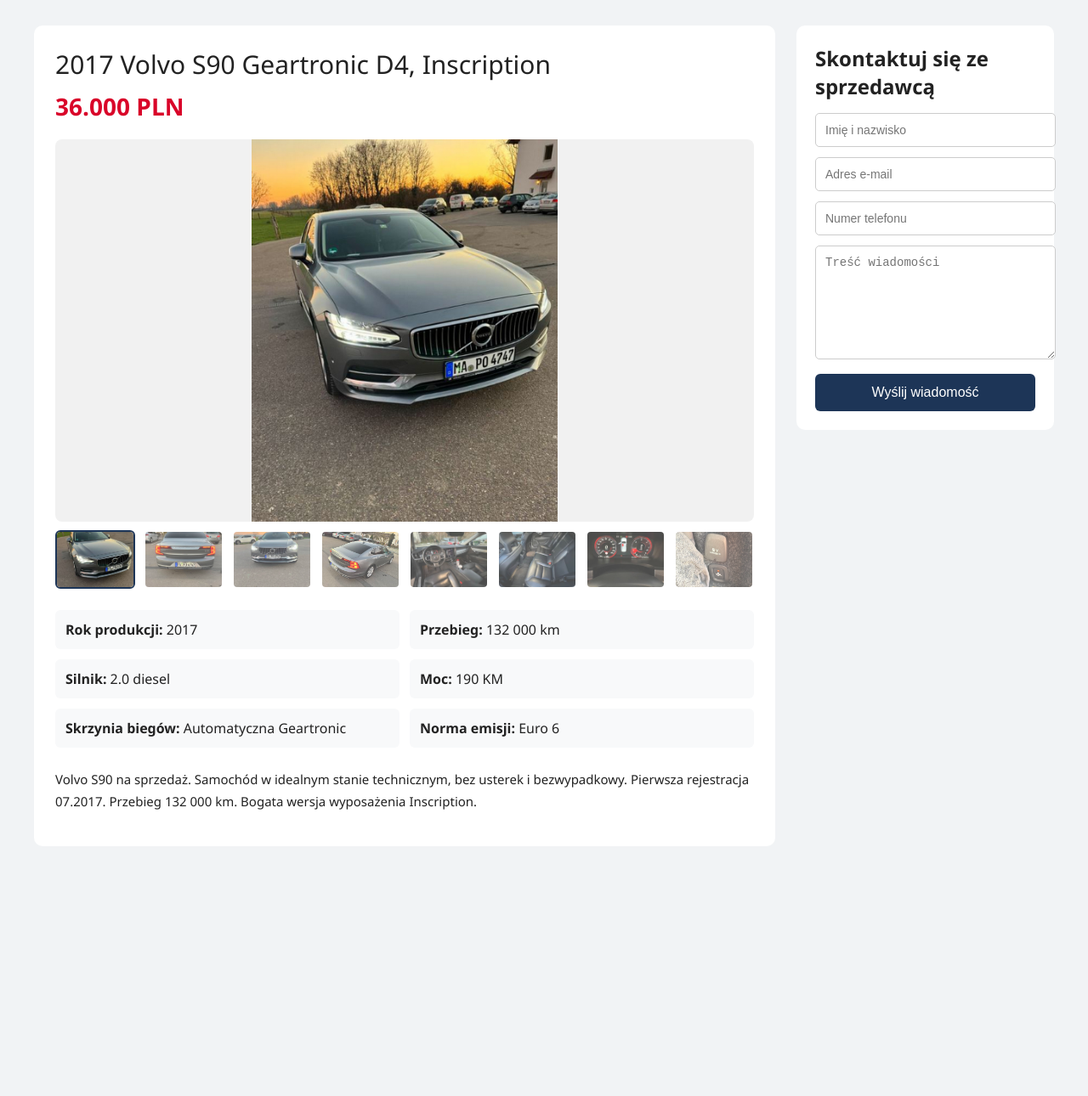
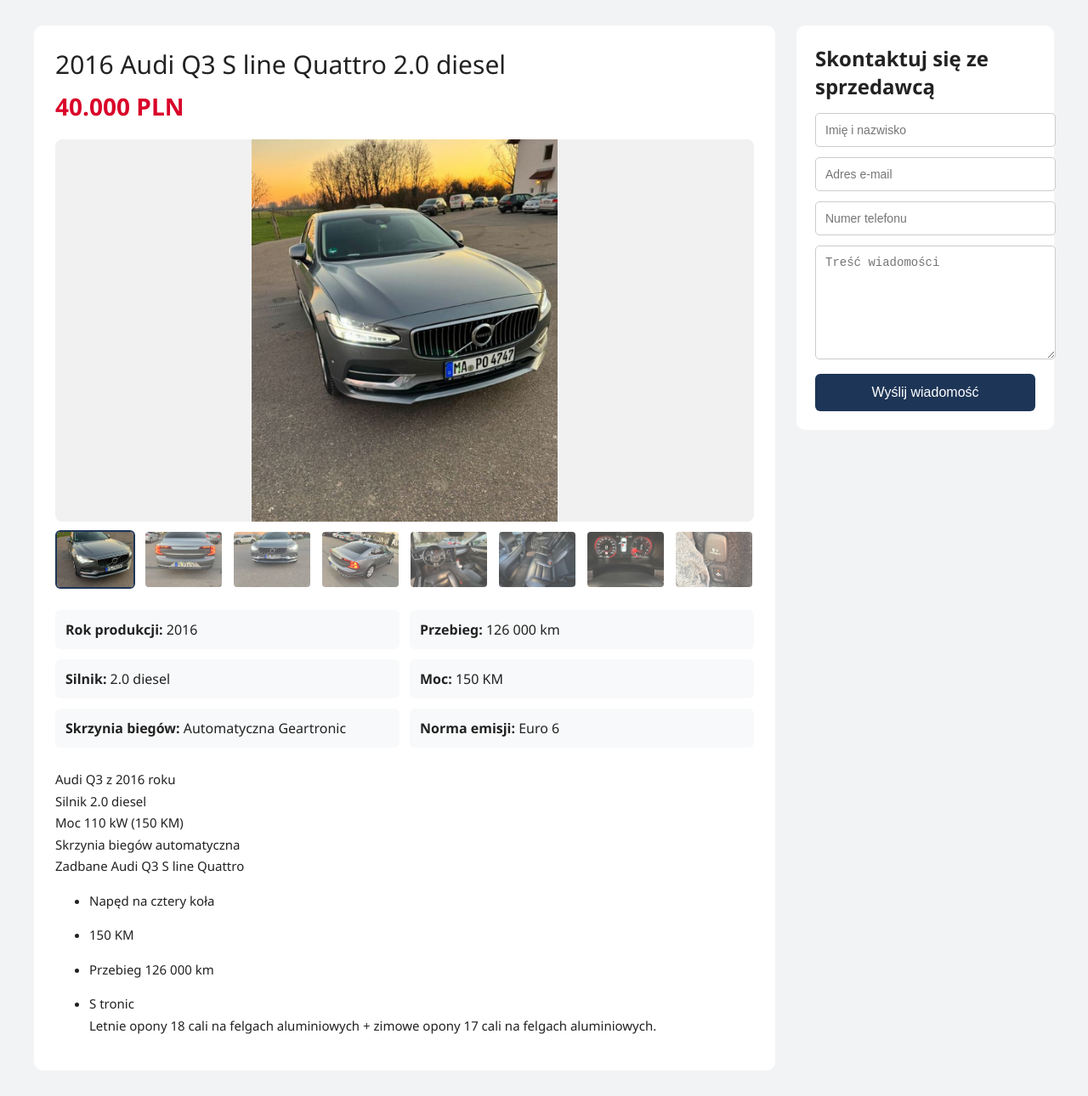
Before and after one commit to chooseawomenforyourlife-netizen/audi-q3-2016-2.0diesel, a plain HTML site: page index.html in a window 1280 px wide. Shown: the whole page at 85% size. Before the commit the page ends 1026 px from the top, so only its background shows below. Drawn offline with Linux system fonts and the light colour scheme.

Commit message:
Update index.html

```diff
--- a/index.html
+++ b/index.html
@@ -2,7 +2,7 @@
 <html lang="pl">
 <head>
 <meta charset="UTF-8">
-<title>2017 Volvo S90 Geartronic D4, Inscription – Ogłoszenie sprzedaży</title>
+<title>2016 Audi Q3 S line Quattro 2.0 diesel – Ogłoszenie sprzedaży</title>
 <meta name="viewport" content="width=device-width, initial-scale=1.0">
 
 <style>
@@ -168,8 +168,8 @@
 
 <!-- ===== OGŁOSZENIE ===== -->
 <div class="listing">
-    <div class="title">2017 Volvo S90 Geartronic D4, Inscription</div>
-    <div class="price">36.000 PLN</div>
+    <div class="title">2016 Audi Q3 S line Quattro 2.0 diesel</div>
+    <div class="price">40.000 PLN</div>
 
     <!-- GALERIA ZDJĘĆ -->
     <div class="gallery">
@@ -191,10 +191,10 @@
 
     <!-- SPECYFIKACJA -->
     <div class="specs">
-        <div class="spec"><strong>Rok produkcji:</strong> 2017</div>
-        <div class="spec"><strong>Przebieg:</strong> 132 000 km</div>
+        <div class="spec"><strong>Rok produkcji:</strong> 2016</div>
+        <div class="spec"><strong>Przebieg:</strong> 126 000 km</div>
         <div class="spec"><strong>Silnik:</strong> 2.0 diesel</div>
-        <div class="spec"><strong>Moc:</strong> 190 KM</div>
+        <div class="spec"><strong>Moc:</strong> 150 KM</div>
         <div class="spec"><strong>Skrzynia biegów:</strong> Automatyczna Geartronic</div>
         <div class="spec"><strong>Norma emisji:</strong> Euro 6</div>
 
@@ -203,8 +203,21 @@
     <!-- OPIS -->
     <div class="description">
         <p>
-           Volvo S90 na sprzedaż. Samochód w idealnym stanie technicznym, bez usterek i bezwypadkowy. Pierwsza rejestracja 07.2017. Przebieg 132 000 km. Bogata wersja wyposażenia Inscription.
-
+           <p data-start="31" data-end="161">Audi Q3 z 2016 roku<br data-start="53" data-end="56" />Silnik 2.0 diesel<br data-start="73" data-end="76" />Moc 110 kW (150 KM)<br data-start="95" data-end="98" />Skrzynia bieg&oacute;w automatyczna<br data-start="126" data-end="129" />Zadbane Audi Q3 S line Quattro</p>
+<ul data-start="162" data-end="330">
+<li data-start="162" data-end="186">
+<p data-start="164" data-end="186">Napęd na cztery koła</p>
+</li>
+<li data-start="187" data-end="197">
+<p data-start="189" data-end="197">150 KM</p>
+</li>
+<li data-start="198" data-end="221">
+<p data-start="200" data-end="221">Przebieg 126 000 km</p>
+</li>
+<li data-start="222" data-end="330">
+<p data-start="224" data-end="330">S tronic<br data-start="232" data-end="235" />Letnie opony 18 cali na felgach aluminiowych + zimowe opony 17 cali na felgach aluminiowych.</p>
+</li>
+</ul>
         </p>
     </div>
 </div>
@@ -219,7 +232,7 @@
         <input type="tel" name="phone" placeholder="Numer telefonu">
         <textarea name="message" placeholder="Treść wiadomości" required></textarea>
 <input type="hidden" name="car_info"
-value="2017 Volvo S90 Geartronic D4, Inscription - 36.000 PLN">
+value="2016 Audi Q3 S line Quattro 2.0 diesel - 40.000 PLN">
 
         <button type="submit">Wyślij wiadomość</button>
     </form>
```
